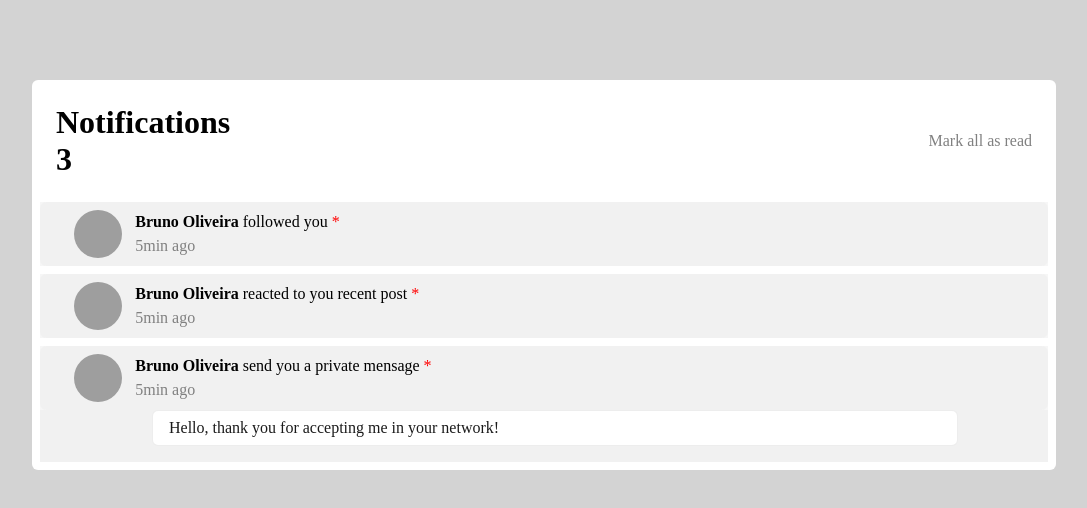
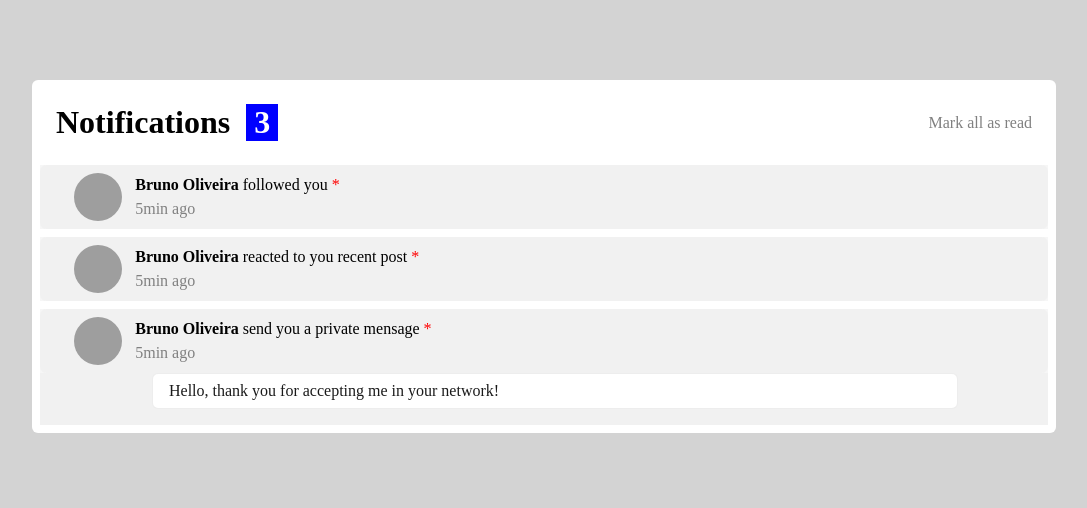
Before and after one commit to brxnx8/notification-screen, a React (Vite) app: page / in a window 1280 px wide. Shown: the top 508 px of the page, without its empty margins (96-1183 px from the left). Built offline with nearby package versions, Linux system fonts and the light colour scheme; grey boxes are pictures that could not be loaded.

Commit message:
feito estilizaçao da contagem de notificaçoes

```diff
--- a/src/components/header.jsx
+++ b/src/components/header.jsx
@@ -16,7 +16,7 @@ export function Header(props){
 
     return(
         <div className={styles.header}>
-            <h1>Notifications <p>{props.QuantityNotifications}</p></h1>
+            <h1>Notifications <p className={props.QuantityNotifications > 0 ? "" : "hidden"}>{props.QuantityNotifications}</p></h1>
             <p onClick={markFalse} className={classMarkAll}> Mark all as read</p>
         </div>
     )
--- a/src/components/header.module.css
+++ b/src/components/header.module.css
@@ -15,3 +15,18 @@
 
     cursor: pointer;
 }
+
+.header > h1 {
+    display: flex;
+    justify-content: center;
+    gap: 1rem;
+
+}
+
+.header > h1 > p{
+    background-color: blue;
+    color: white;
+
+    box-sizing: border-box;
+    padding: 0.01rem 0.5rem;
+}
--- a/src/components/notification.jsx
+++ b/src/components/notification.jsx
@@ -5,6 +5,7 @@ export function Notification(props){
     let classTemporary = (props.recent) ? "new" : "old"
 
     const [classTrue, setClassTrue] = useState(classTemporary)
+
 
     function UptadeQuantityNewMensage(){
 
```
